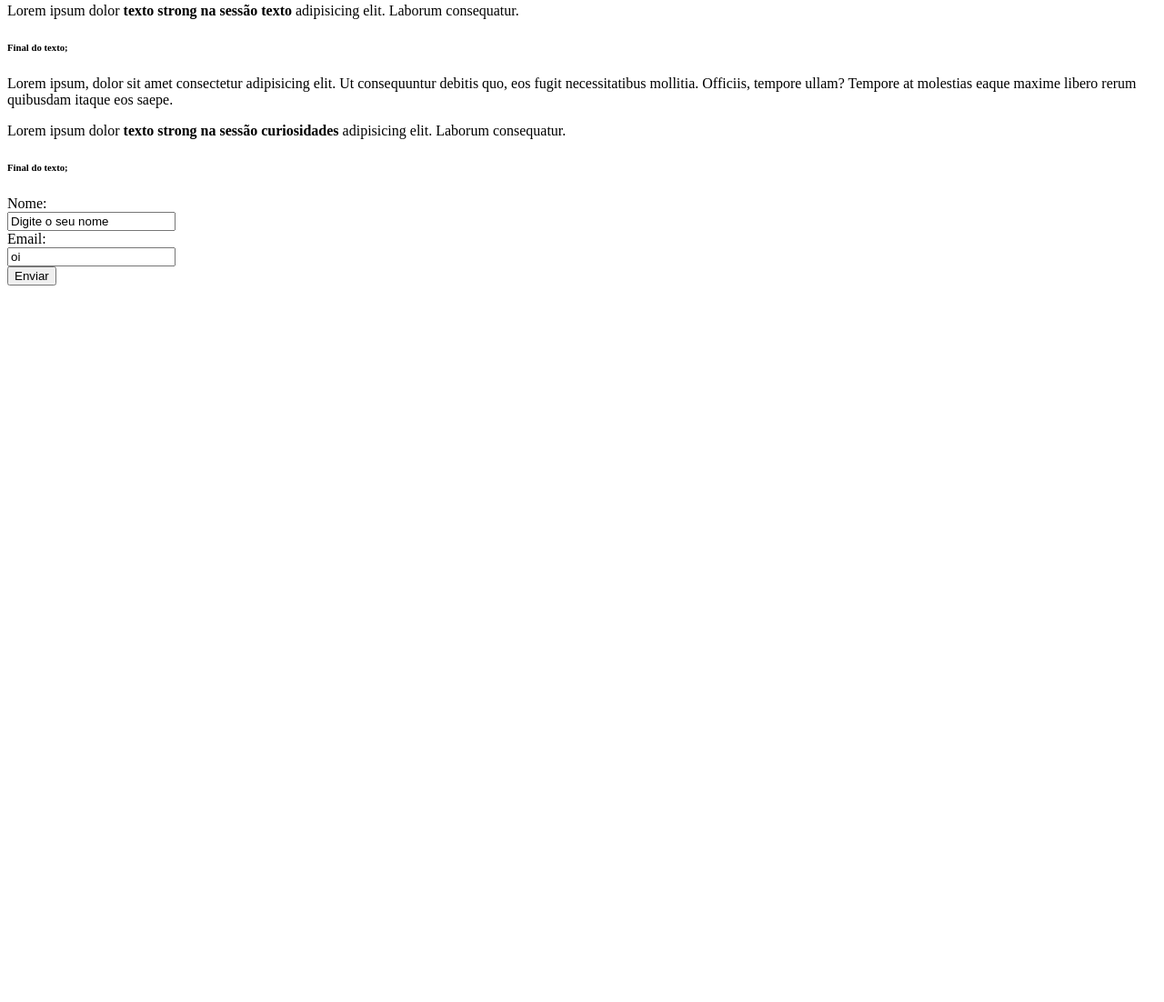
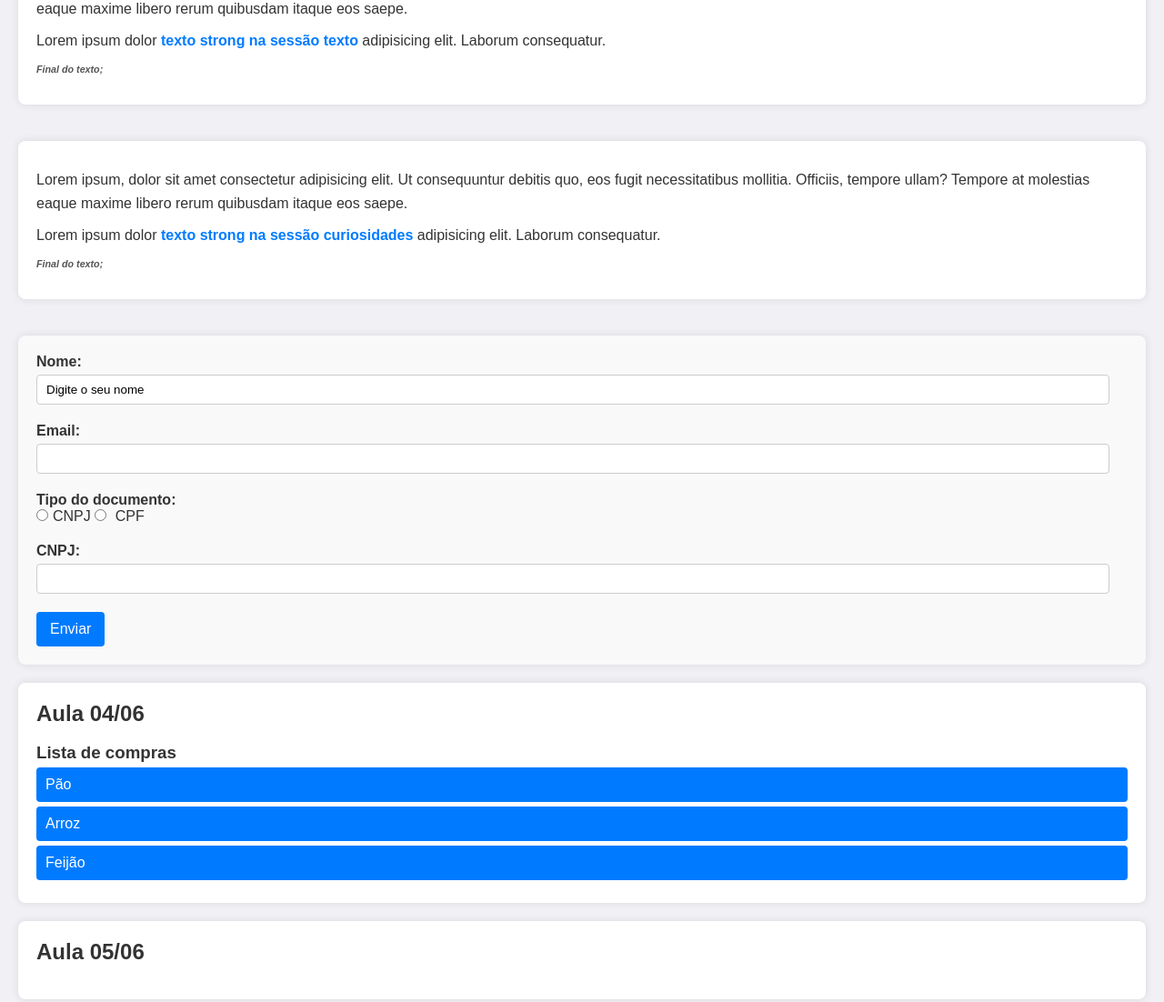
Before and after one commit to FullStack-Education/modulo2-semana5, a plain HTML site: page index.html in a window 1280 px wide. Shown: the part 210-1312 px from the top of the page at 91% size. Before the commit the page ends 800 px from the top, so only its background shows below. Drawn offline with Linux system fonts and the light colour scheme.

Commit message:
feat: Códigos visto na aula 02 e organização do html

```diff
--- a/index.html
+++ b/index.html
@@ -7,19 +7,23 @@
     <title>Semana 05 - Código visto em aula</title>
   </head>
   <body>
+    <header>
       <h1 id="titulo">Código visto nas aulas da semana 05</h1>
       <h3>Semana 05</h3>
       <h3>Aula 01</h3>
+    </header>
+    <main>
       <section id="texto">
         <p class="paragrafo">
           Lorem ipsum, dolor sit amet consectetur adipisicing elit. Ut
           consequuntur debitis quo, eos fugit necessitatibus mollitia. Officiis,
-        tempore ullam? Tempore at molestias eaque maxime libero rerum quibusdam
-        itaque eos saepe.
+          tempore ullam? Tempore at molestias eaque maxime libero rerum
+          quibusdam itaque eos saepe.
         </p>
         <p class="paragrafo">
-        Lorem ipsum dolor <strong>texto strong na sessão texto</strong> adipisicing
-        elit. Laborum consequatur.
+          Lorem ipsum dolor
+          <strong>texto strong na sessão texto</strong> adipisicing elit.
+          Laborum consequatur.
         </p>
         <h6 class="paragrafo">Final do texto;</h6>
       </section>
@@ -28,25 +32,69 @@
         <p class="paragrafo">
           Lorem ipsum, dolor sit amet consectetur adipisicing elit. Ut
           consequuntur debitis quo, eos fugit necessitatibus mollitia. Officiis,
-        tempore ullam? Tempore at molestias eaque maxime libero rerum quibusdam
-        itaque eos saepe.
+          tempore ullam? Tempore at molestias eaque maxime libero rerum
+          quibusdam itaque eos saepe.
         </p>
         <p class="paragrafo">
-        Lorem ipsum dolor <strong>texto strong na sessão curiosidades</strong> adipisicing
-        elit. Laborum consequatur.
+          Lorem ipsum dolor
+          <strong>texto strong na sessão curiosidades</strong> adipisicing elit.
+          Laborum consequatur.
         </p>
         <h6 class="paragrafo">Final do texto;</h6>
       </section>
 
-    <form action="">
-        <label for="nome">Nome:</label><br>
-        <input type="text" id="nome" name="nome" value="Digite o seu nome" /><br>
-        <label for="email">Email:</label><br>
-        <input type="email" id="email" name="email" value="oi"/><br>
+      <section class="form-container">
+        <form id="formRegistro">
+          <div class="form-field">
+            <label for="nome">Nome:</label><br />
+            <input
+              type="text"
+              id="nome"
+              name="nome"
+              value="Digite o seu nome"
+            />
+          </div>
+
+          <div class="form-field">
+            <label for="email">Email:</label><br />
+            <input type="email" id="email" name="email" required />
+          </div>
+
+          <div class="form-field">
+            <label for="email">Tipo do documento:</label><br />
+            <input type="radio" id="cnpj" name="typeDoc" />CNPJ
+            <input type="radio" id="cpf" name="typeDoc" /> CPF
+          </div>
+
+          <div class="form-field">
+            <label for="email">CNPJ:</label><br />
+            <input type="text" id="cnpj" name="cnpj" /><br />
+          </div>
           <button type="submit">Enviar</button>
         </form>
+      </section>
+
+      <section>
+        <h2>Aula 04/06</h2>
+        <br />
+        <h3>Lista de compras</h3>
+        <ul id="list">
+          <li>Pão</li>
+          <li>Arroz</li>
+          <li>Feijão</li>
+        </ul>
+      </section>
+
+      <section>
+        <h2>Aula 05/06</h2>
+        <br />
+
+      </section>
+    </main>
 
     <!--
+      Exercícios vistos nos slides
+
     <h2>Exercício do slide 01 pag 10 e 11</h2>
     <section id="services">
         <h2>Serviços</h2>
@@ -64,9 +112,10 @@
         </div>
     </section> -->
 
-    <script src="./scripts/aula01.js"></script>
+
+    <!-- <script src="./scripts/aula01.js"></script> -->
     <!-- <script src="./scripts/aula02.js"></script> -->
-    <!-- <script src="./scripts/aula03.js"></script> -->
+    <script src="./scripts/aula03.js"></script>
     <!-- <script src="./scripts/aula04.js"></script> -->
   </body>
 </html>
--- a/style.css
+++ b/style.css
@@ -1,3 +1,9 @@
+* {
+    margin: 0;
+    padding: 0;
+    box-sizing: border-box;
+}
+
 /* Estilo passado no exercício do slide 01 pag 10 e 11 */
 #services {
     background-color: #e2e2e2;
@@ -11,3 +17,119 @@
     border-radius: 5px;
     box-shadow: 0 0 10px rgba(0,0,0,0.1);
 }
+
+/* Estilos para a página principal dos conteudos do site */
+/* Estilos Gerais */
+body {
+    font-family: 'Arial', sans-serif;
+    background-color: #f0f0f5;
+    color: #333;
+    margin: 0;
+    padding: 0;
+}
+
+header {
+    background-color: #007BFF;
+    color: white;
+    padding: 20px;
+    text-align: center;
+    border-bottom: 4px solid #0056b3;
+}
+
+header h1 {
+    margin: 0;
+    font-size: 24px;
+}
+
+header h3 {
+    margin: 5px 0;
+}
+
+main {
+    padding: 20px;
+}
+
+section {
+    margin-bottom: 20px;
+    padding: 20px;
+    background-color: white;
+    border-radius: 8px;
+    box-shadow: 0 0 10px rgba(0, 0, 0, 0.1);
+}
+
+#texto, #curiosidades {
+    margin-bottom: 40px;
+}
+
+.paragrafo {
+    margin: 10px 0;
+    line-height: 1.6;
+}
+
+strong {
+    color: #007BFF;
+}
+
+h6.paragrafo {
+    color: #555;
+    font-style: italic;
+}
+
+.form-container {
+    background-color: #f9f9f9;
+    padding: 20px;
+    border-radius: 8px;
+    box-shadow: 0 0 10px rgba(0, 0, 0, 0.1);
+}
+
+.form-field {
+    margin-bottom: 20px;
+}
+
+label {
+    font-weight: bold;
+}
+
+input[type="text"],
+input[type="email"] {
+    width: calc(100% - 20px);
+    padding: 8px 10px;
+    margin-top: 5px;
+    border: 1px solid #ccc;
+    border-radius: 4px;
+}
+
+input[type="radio"] {
+    margin-right: 5px;
+}
+
+button {
+    background-color: #007BFF;
+    color: white;
+    padding: 10px 15px;
+    border: none;
+    border-radius: 4px;
+    cursor: pointer;
+    font-size: 16px;
+}
+
+button:hover {
+    background-color: #0056b3;
+}
+
+ul#list {
+    list-style-type: none;
+    padding: 0;
+}
+
+ul#list li {
+    background-color: #007BFF;
+    color: white;
+    padding: 10px;
+    margin: 5px 0;
+    border-radius: 4px;
+}
+
+ul#list li:hover {
+    background-color: #0056b3;
+}
```
Also changed, not shown: scripts/aula02.js (added, +61 -0 lines). Lines whose indentation alone changed are shown as unchanged.
